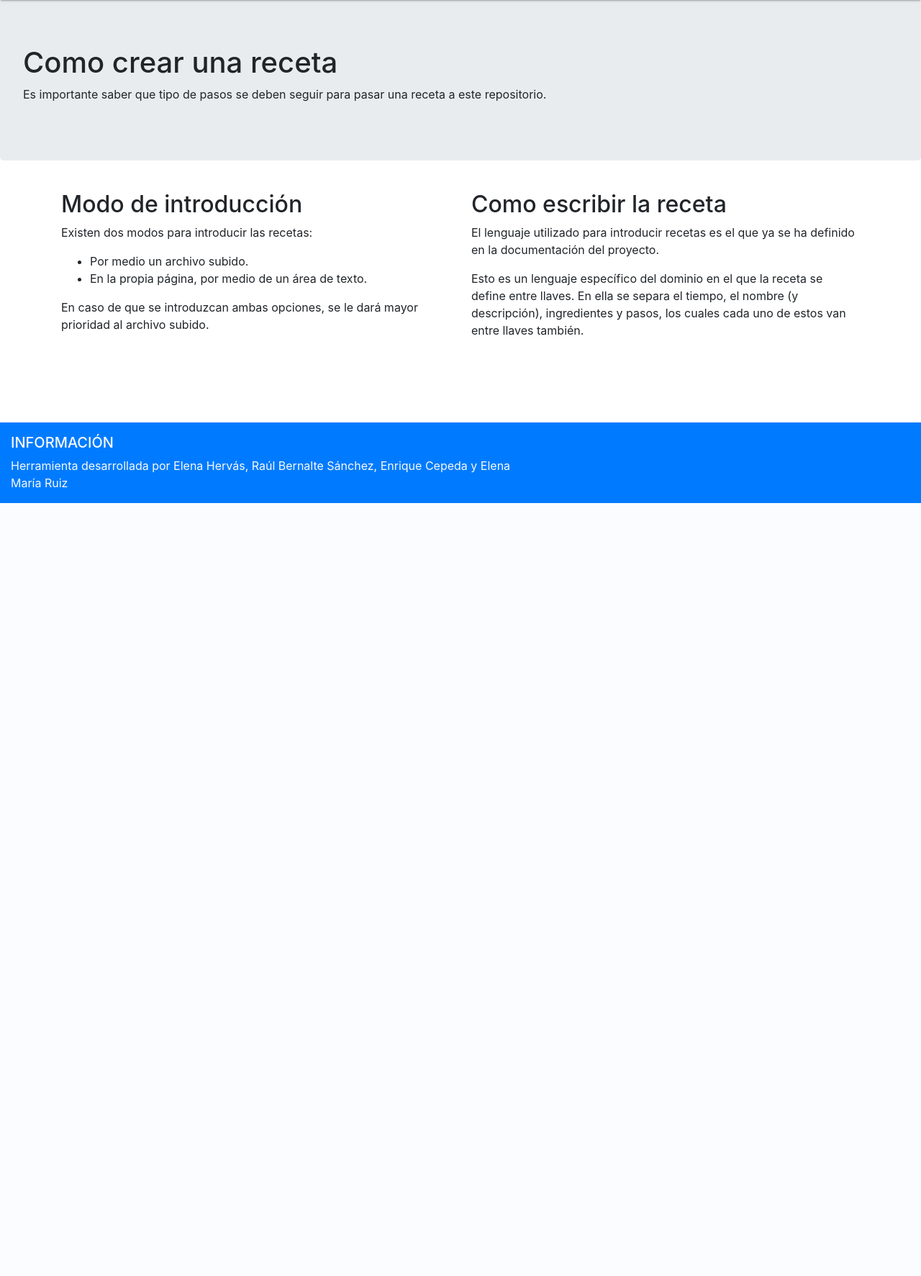
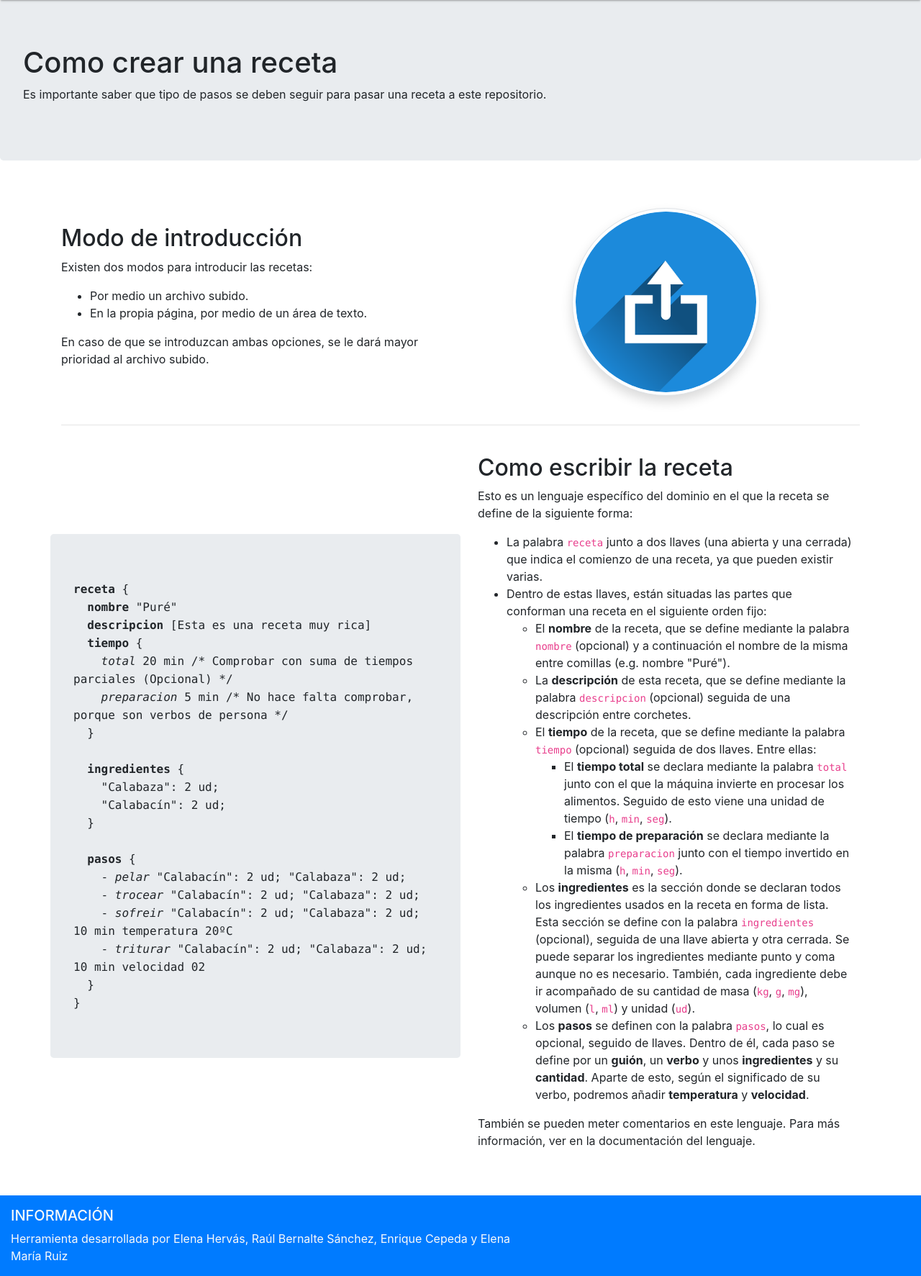
Before and after one commit to raulbs7/Gachaneitor_Backend, a Django app: page /howto/ in a window 1280 px wide. Shown: the part 101-1874 px from the top of the page at 72% size. Before the commit the page ends 800 px from the top, so only its background shows below. Run offline with Django 3.2, Linux system fonts and the light colour scheme; some libraries are stand-ins or nearby versions.

Commit message:
Pagina casi lista

```diff
--- a/gachaneitor/web/templates/web/howto.html
+++ b/gachaneitor/web/templates/web/howto.html
@@ -2,13 +2,15 @@
 <html lang="en">
 <head>
     <meta charset="UTF-8">
-    <title>Gachaneitor</title>
+    <title>Como crear una receta</title>
     {% load static %}
     <link type="text/css" rel="stylesheet" href="{% static 'web/css/bootstrap.min.css' %}">
     {% load static %}
     <link type="text/css" rel="stylesheet" href="{% static 'web/scss/estilos.css' %}">
     <link rel="preconnect" href="https://fonts.gstatic.com">
     <link href="https://fonts.googleapis.com/css2?family=Anton&display=swap" rel="stylesheet">
+    {% load static %}
+    <link rel="icon" type="image/png" href="{% static 'web/res/icono.png' %}">
 </head>
 
 <body class="d-flex flex-column min-vh-100">
@@ -40,7 +42,7 @@
         </div>
     </div>
     <div class="container">
-        <div class="row">
+        <div class="row align-items-center">
             <div class="col-md-6">
                 <h2>Modo de introducción</h2>
                 <p>Existen dos modos para introducir las recetas:</p>
@@ -50,11 +52,88 @@
                 </ul>
                 <p>En caso de que se introduzcan ambas opciones, se le dará mayor prioridad al archivo subido.</p>
             </div>
-            <div class="col-md-6">
+            <div class="col-md-6 p-4">
+                <div class="text-center">
+                    {% load static %}
+                    <img src="{% static 'web/res/upload.png' %}" class="img-thumbnail rounded-circle shadow w-50" alt="...">
+                </div>
+            </div>
+        </div>
+        <div class='row'>
+        <div class='col-lg-12 px-m-5'>
+        <hr>
+       </div>
+       </div>
+        <div class="row align-items-center">
+            <div class="col-md-6 jumbotron">
+                <samp>
+                    <strong>receta</strong> {<br>
+                        &emsp;&emsp;<strong>nombre</strong> "Puré"<br>
+                        &emsp;&emsp;<strong>descripcion</strong> [Esta es una receta muy rica]<br>
+                        &emsp;&emsp;<strong>tiempo</strong> {<br>
+                            &emsp;&emsp;&emsp;&emsp;<em>total</em> 20 min /* Comprobar con suma de tiempos parciales (Opcional) */<br>
+                            &emsp;&emsp;&emsp;&emsp;<em>preparacion</em> 5 min /* No hace falta comprobar, porque son verbos de persona */<br>
+                        &emsp;&emsp;}<br>
+                        <br>
+                        &emsp;&emsp;<strong>ingredientes</strong> {<br>
+                            &emsp;&emsp;&emsp;&emsp;"Calabaza": 2 ud;<br>
+                            &emsp;&emsp;&emsp;&emsp;"Calabacín": 2 ud;<br>
+                        &emsp;&emsp;}<br>
+                        <br>
+                        &emsp;&emsp;<strong>pasos</strong> {<br>
+                            &emsp;&emsp;&emsp;&emsp;- <em>pelar</em> "Calabacín": 2 ud; "Calabaza": 2 ud;<br>
+                            &emsp;&emsp;&emsp;&emsp;- <em>trocear</em> "Calabacín": 2 ud; "Calabaza": 2 ud;<br>
+                            &emsp;&emsp;&emsp;&emsp;- <em>sofreir</em> "Calabacín": 2 ud; "Calabaza": 2 ud; 10 min temperatura 20ºC<br>
+                            &emsp;&emsp;&emsp;&emsp;- <em>triturar</em> "Calabacín": 2 ud; "Calabaza": 2 ud; 10 min velocidad 02<br>
+                        &emsp;&emsp;}<br>
+                    }
+                </samp>
+            </div>
+
+            <div class="col-md-6 p-4">
                 <h2>Como escribir la receta</h2>
-                <p>El lenguaje utilizado para introducir recetas es el que ya se ha definido en la documentación del proyecto.</p>
-                <p>Esto es un lenguaje específico del dominio en el que la receta se define entre llaves. En ella se separa el tiempo, el nombre (y descripción),
-                    ingredientes y pasos, los cuales cada uno de estos van entre llaves también.</p>
+                <p>Esto es un lenguaje específico del dominio en el que la receta se define de la siguiente forma:</p>
+                <ul>
+                    <li>La palabra <code>receta</code> junto a dos llaves (una abierta y una cerrada) que indica el comienzo de una receta,
+                        ya que pueden existir varias.</li>
+                    <li>Dentro de estas llaves, están situadas las partes que conforman una receta en el siguiente orden fijo:
+                        <ul>
+                            <li>
+                                El <strong>nombre</strong> de la receta, que se define mediante la palabra <code>nombre</code> (opcional) y a continuación el
+                                nombre de la misma entre comillas (e.g. nombre "Puré").
+                            </li>
+                            <li>
+                                La <strong>descripción</strong> de esta receta, que se define mediante la palabra <code>descripcion</code> (opcional) seguida
+                                de una descripción entre corchetes.
+                            </li>
+                            <li>
+                                El <strong>tiempo</strong> de la receta, que se define mediante la palabra <code>tiempo</code> (opcional) seguida de dos llaves. Entre ellas:
+                                <ul>
+                                    <li>
+                                        El <strong>tiempo total</strong> se declara mediante la palabra <code>total</code> junto con el que la máquina invierte en procesar los alimentos.
+                                        Seguido de esto viene una unidad de tiempo (<code>h</code>, <code>min</code>, <code>seg</code>).
+                                    </li>
+                                    <li>
+                                        El <strong>tiempo de preparación</strong> se declara mediante la palabra <code>preparacion</code> junto con el tiempo invertido en la misma (<code>h</code>, <code>min</code>, <code>seg</code>).
+                                    </li>
+                                </ul>
+                            </li>
+                            <li>
+                                Los <strong>ingredientes</strong> es la sección donde se declaran todos los ingredientes usados en la receta en forma de lista. Esta sección se define
+                                con la palabra <code>ingredientes</code> (opcional), seguida de una llave abierta y otra cerrada. Se puede separar los ingredientes mediante punto y coma
+                                aunque no es necesario. También, cada ingrediente debe ir acompañado de su cantidad de masa (<code>kg</code>, <code>g</code>, <code>mg</code>),
+                                volumen (<code>l</code>, <code>ml</code>) y unidad (<code>ud</code>).
+                            </li>
+                            <li>
+                                Los <strong>pasos</strong> se definen con la palabra <code>pasos</code>, lo cual es opcional, seguido de llaves. Dentro de él, cada paso se define por un
+                                <strong>guión</strong>, un <strong>verbo</strong> y unos <strong>ingredientes</strong> y su <strong>cantidad</strong>.
+                                Aparte de esto, según el significado de su verbo, podremos añadir <strong>temperatura</strong> y <strong>velocidad</strong>.
+                            </li>
+                        </ul>
+                    </li>
+
+                </ul>
+                <p>También se pueden meter comentarios en este lenguaje. Para más información, ver en la documentación del lenguaje.</p>
             </div>
         </div>
     </div>
--- a/gachaneitor/web/templates/web/index.html
+++ b/gachaneitor/web/templates/web/index.html
@@ -9,6 +9,8 @@
     <link type="text/css" rel="stylesheet" href="{% static 'web/scss/estilos.css' %}">
     <link rel="preconnect" href="https://fonts.gstatic.com">
     <link href="https://fonts.googleapis.com/css2?family=Anton&display=swap" rel="stylesheet">
+    {% load static %}
+    <link rel="icon" type="image/png" href="{% static 'web/res/icono.png' %}">
 </head>
 
 <body class="d-flex flex-column min-vh-100">
--- a/gachaneitor/web/templates/web/recetas.html
+++ b/gachaneitor/web/templates/web/recetas.html
@@ -2,13 +2,15 @@
 <html lang="en">
 <head>
     <meta charset="UTF-8">
-    <title>Como hacer una receta</title>
+    <title>Recetario</title>
     {% load static %}
     <link type="text/css" rel="stylesheet" href="{% static 'web/css/bootstrap.min.css' %}">
     {% load static %}
     <link type="text/css" rel="stylesheet" href="{% static 'web/scss/estilos.css' %}">
     <link rel="preconnect" href="https://fonts.gstatic.com">
     <link href="https://fonts.googleapis.com/css2?family=Anton&display=swap" rel="stylesheet">
+    {% load static %}
+    <link rel="icon" type="image/png" href="{% static 'web/res/icono.png' %}">
 </head>
 
 <body class="d-flex flex-column min-vh-100">
```
Also changed, not shown: gachaneitor/web/static/web/res/icono.png (added), gachaneitor/web/static/web/res/upload.png (added).
